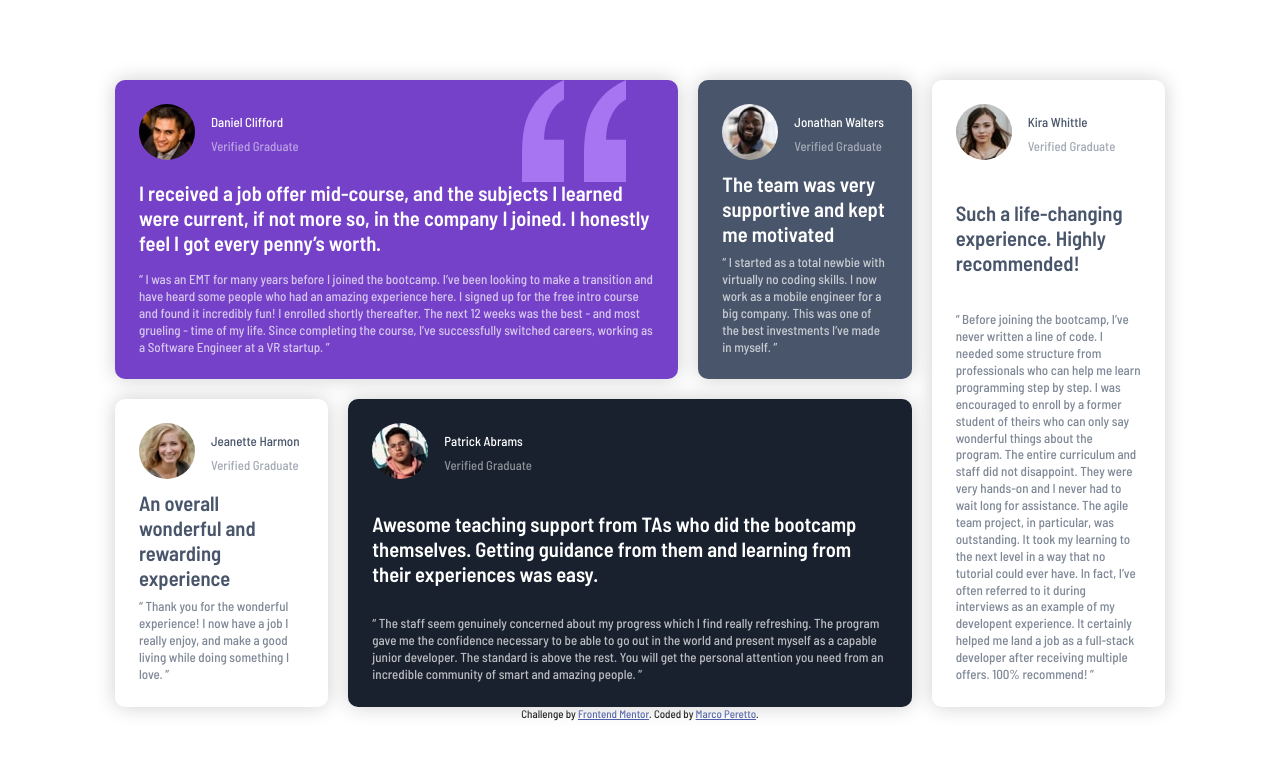
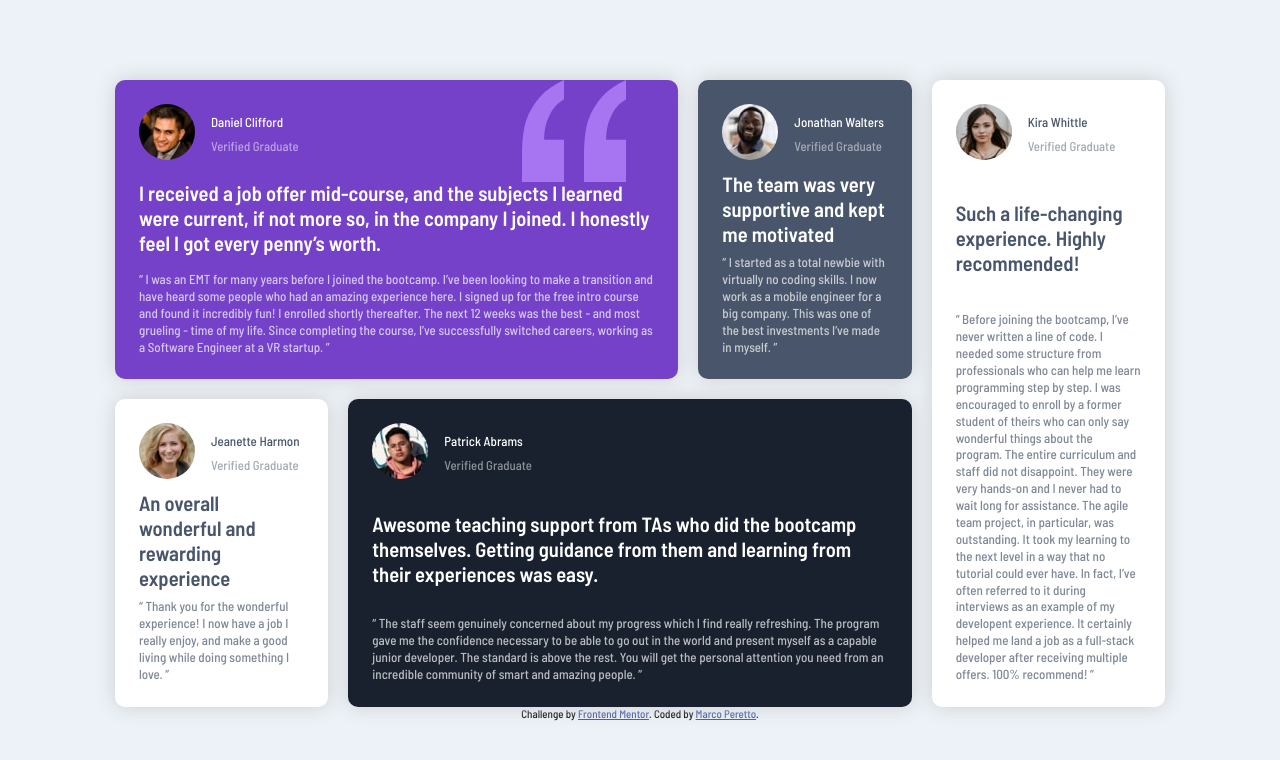
Before and after one commit to mperetto/SASS-testimonials-grid-section, a plain HTML site: page index.html in a window 1280 px wide. Drawn offline with Linux system fonts and the light colour scheme.

Commit message:
Fixed background color

```diff
--- a/style/style.scss
+++ b/style/style.scss
@@ -33,6 +33,7 @@ body {
     display: flex;
     align-items: center;
     justify-content: center;
+    background: var(--light-grayish-blue);
 }
 
 .attribution { font-size: 11px; text-align: center; }
@@ -140,6 +141,7 @@ section.testimonials {
         }
         &:nth-child(5) { //Kira
             grid-area: k;
+            background: var(--white);
             color: var(--very-dark-grayish-blue);
             @include color-opacity;
         }
```
Also changed, not shown: style/style.css, 1 other file.
